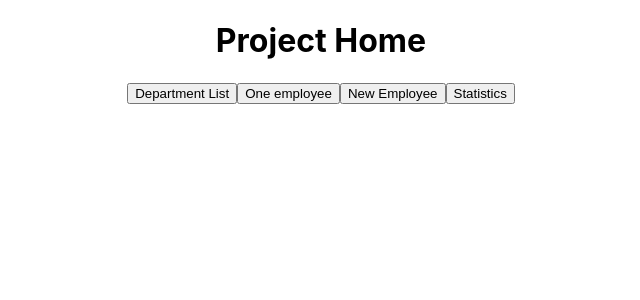
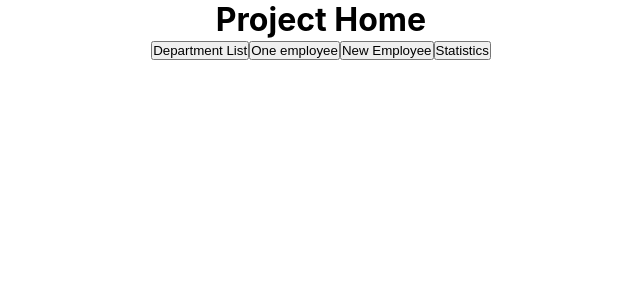
Before and after one commit to rmhks95/employee560, a React (Create React App) app in the folder client/: page / in a window 1280 px wide. Shown: the top 300 px of the page, without its empty margins (319-959 px from the left). Built offline with nearby package versions, Linux system fonts and the light colour scheme.

Commit message:
added back button

```diff
--- a/client/src/App.css
+++ b/client/src/App.css
@@ -1,3 +1,14 @@
+*{
+  margin: 0 auto;
+  padding: 0;
+}
+
+#site-wrap{
+  width: 100%;
+  max-width: 1200px;
+  position: relative;
+}
+
 .App {
   text-align: center;
 }
--- a/client/src/App.js
+++ b/client/src/App.js
@@ -3,14 +3,15 @@ import { Route, Switch } from 'react-router-dom';
 import './App.css';
 import Home from './components/Home';
 import Departments from './components/Departments';
-import One from './components/One'
+import One from './components/One';
 import newEmployee from './components/newEmployee';
-import stat from './components/Statistics'
+import stat from './components/Statistics';
+import Nav from './components/Nav';
 
 class App extends Component {
   render() {
     const App = () => (
-      <div>
+      <div id="site-wrap">
         <Switch>
           <Route exact path='/' component={Home}/>
           <Route path='/newEmployee/:idNum' component={newEmployee}/>
--- a/client/src/components/Departments.js
+++ b/client/src/components/Departments.js
@@ -1,4 +1,5 @@
 import React, { Component } from 'react';
+import Nav from './Nav';
 
 class Departments extends Component {
   // Initialize the state
@@ -29,6 +30,7 @@ class Departments extends Component {
     const { list } = this.state;
     return (
       <div className="App">
+        <Nav></Nav>
         <h1>List of Departments</h1>
         {/* Check to see if any items are found*/}
         {list.length ? (
--- a/client/src/components/One.js
+++ b/client/src/components/One.js
@@ -1,6 +1,7 @@
 import React, { Component } from 'react';
 import { Link } from 'react-router-dom'
 import moment from 'moment';
+import Nav from './Nav';
 
 class One extends Component {
   // Initialize the state
@@ -35,6 +36,7 @@ class One extends Component {
     const { idNum } = this.state;
     return (
       <div className="App">
+      <Nav></Nav>
       <h1>Find Employee</h1>
       {/* Check to see if any items are found*/}
           Enter Employee First and Last Name: <input type="text" id="employeeName"></input>
--- a/client/src/components/Statistics.js
+++ b/client/src/components/Statistics.js
@@ -1,4 +1,5 @@
 import React, { Component } from 'react';
+import Nav from './Nav';
 
 class Stats extends Component {
   // Initialize the state
@@ -28,6 +29,7 @@ class Stats extends Component {
     const { idNum } = this.state;
     return (
       <div className="App">
+      <Nav></Nav>
         <h1>Company Stats</h1>
           <div><br></br>
                 <div>
--- a/client/src/components/newEmployee.js
+++ b/client/src/components/newEmployee.js
@@ -1,5 +1,6 @@
 import React, { Component } from 'react';
 import moment from 'moment';
+import Nav from './Nav';
 
 class newEmployee extends Component {
   // Initialize the state
@@ -178,6 +179,7 @@ class newEmployee extends Component {
   render() {
     return (
       <div className="App">
+      <Nav></Nav>
       <h1>{this.state.idNum==="0"?"New Employee":"Update Employee"}</h1>
         <h2 id="alarmmsg"></h2>
             First Name: <input type="text" id="firstName" required></input>
```
Also changed, not shown: 1 other file (tests, documents, lock files or other folders).
